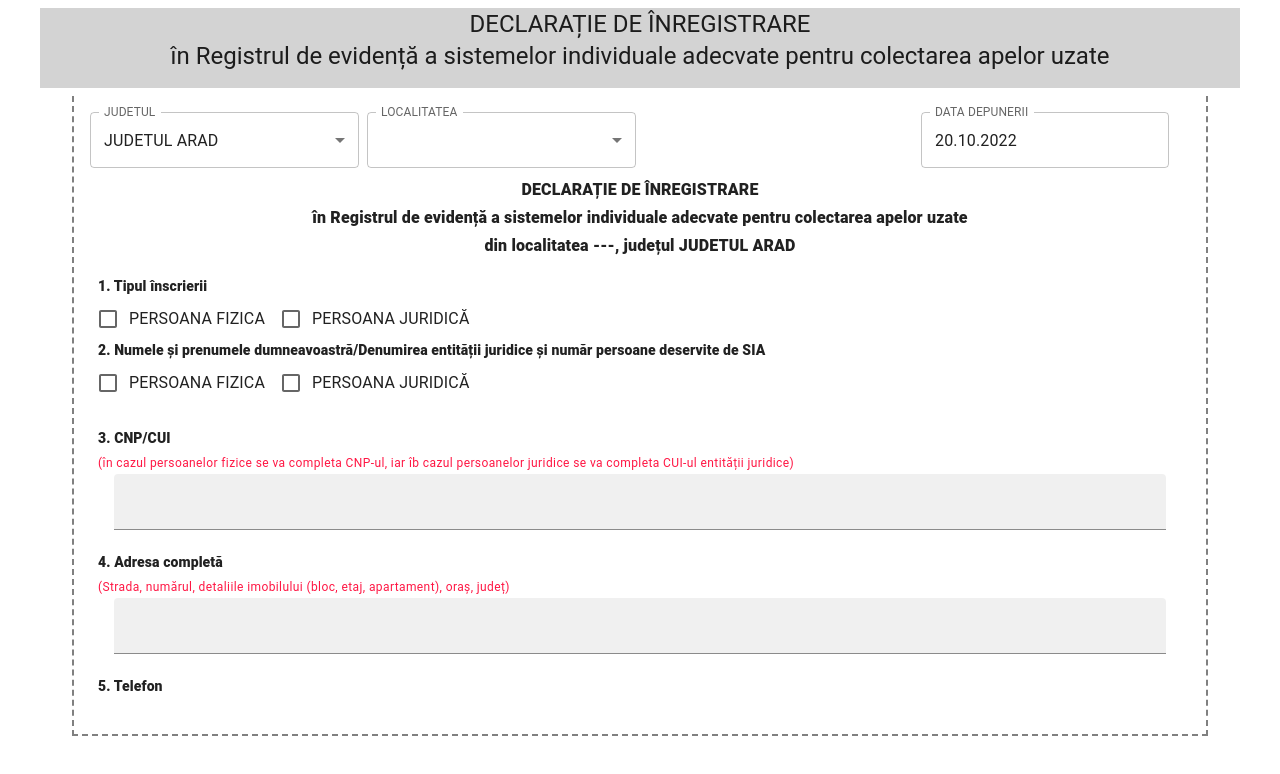
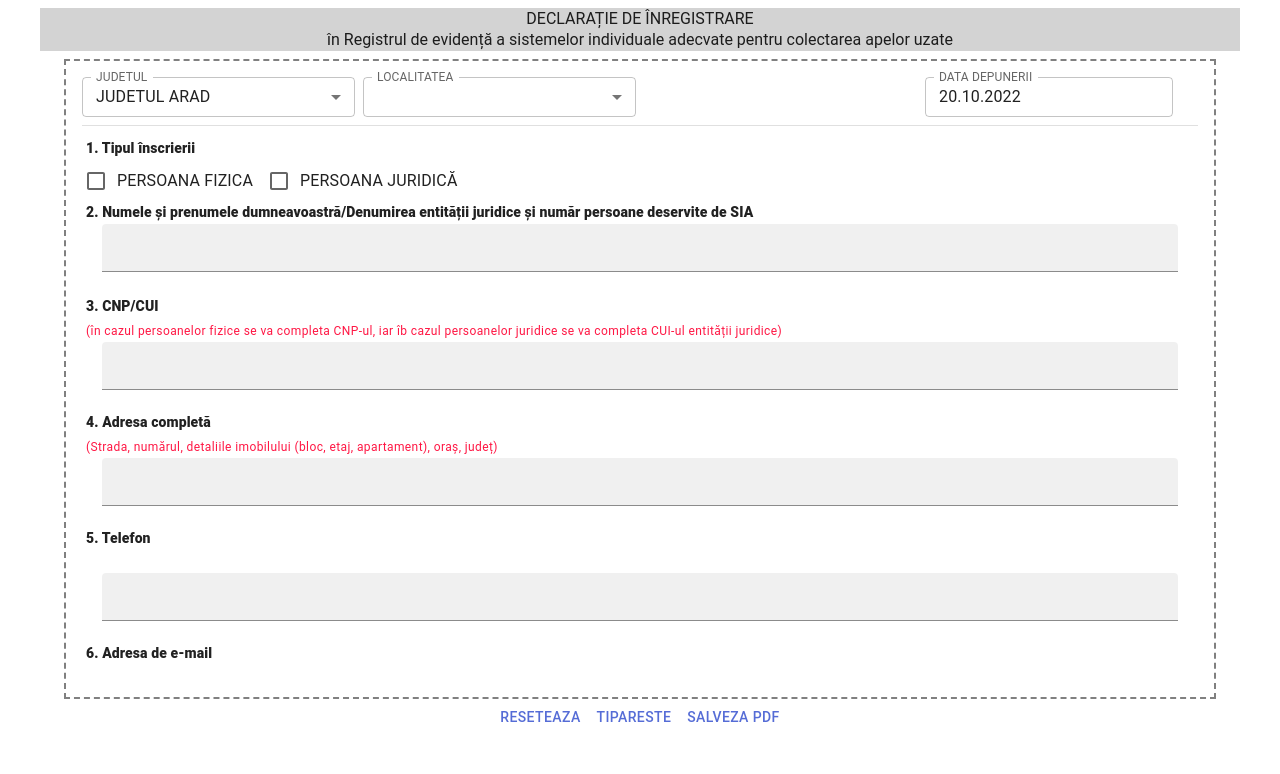
Before and after one commit to gabizz/registrul-buzilor, a Next.js app: page / in a window 1280 px wide. Shown: the top 774 px of the page. Built offline with nearby package versions, Linux system fonts and the light colour scheme.

Commit message:
design fixes

```diff
--- a/pages/index.js
+++ b/pages/index.js
@@ -2,7 +2,7 @@ import React, { Fragment, useState, useEffect, useMemo } from 'react';
 import Container from '@mui/material/Container';
 import Box from '@mui/material/Box';
 import Link from "../src/Link"
-import { MenuItem, TextField, Grid, Typography, FormControlLabel, FormGroup, Checkbox } from '@mui/material';
+import { MenuItem, TextField, Grid, Typography, FormControlLabel, FormGroup, Checkbox, Hidden, Divider, Button } from '@mui/material';
 import { DatePicker } from '@mui/x-date-pickers'
 import { useAppContext } from '../src/appContext';
 import SIRUTA from "../src/siruta"
@@ -38,9 +38,9 @@ export default function Index() {
   })
   return (
     <Fragment>
-      <Container maxWidth="lg" sx={{ position: "absolote", height: "10vh", background: "lightgrey" }}>
+      <Container maxWidth="lg" sx={{ position: "absolote",  background: "lightgrey" }}>
         <Box sx={{ my: 1, position: "relative" }}>
-          <Typography variant="h5" component="h1" gutterBottom sx={{ textAlign: "center" }}>
+          <Typography variant="h5" component="h1" gutterBottom sx={{ textAlign: "center", fontSize: "1rem" }}>
             DECLARAȚIE DE ÎNREGISTRARE<br />
             în Registrul de evidență a sistemelor individuale adecvate pentru colectarea apelor uzate
 
@@ -51,11 +51,11 @@ export default function Index() {
       </Container>
       <Container maxWidth="lg" >
         {console.log("jud from context:", ctx.state.jud)}
-        <Box sx={{ mx: 1, mt: 1, p: 2, border: "2px dashed grey", borderTop: "none", height: "80vh", overflow: "hidden" }}>
+        <Box sx={{ m:0, p: 2, border: "2px dashed grey",  height: "80vh", overflow: "hidden" }}>
           <Grid container spacing={1}>
-            <Grid item xs = {12} sm = {3}>
+            <Grid item xs={12} sm={3}>
               <TextField
-                select value={ctx.state.jud} onChange={judChangeHandler} fullWidth
+                select value={ctx.state.jud} onChange={judChangeHandler} fullWidth size="small"
                 label="JUDETUL"
               >
                 {JUDETE.map((e, i) => (
@@ -65,9 +65,9 @@ export default function Index() {
                 ))}
               </TextField>
             </Grid>
-            <Grid item xs = {12} sm = {3}>
+            <Grid item xs={12} sm={3}>
               <TextField
-                select value={ctx.state.loc} onChange={locChangeHandler} fullWidth
+                select value={ctx.state.loc} onChange={locChangeHandler} fullWidth size="small"
                 label="LOCALITATEA" placeholder='alegeti  localitatea'
               >
                 {citiesList.map((e, i) => (
@@ -77,266 +77,263 @@ export default function Index() {
                 ))}
               </TextField>
             </Grid>
-            <Grid item xs = {true} />
-            <Grid item xs = {12} sm = {3}>
+            <Grid item xs={true} />
+
+            <Grid item xs={12} sm={3}>
               <DatePicker
                 type="date"
-              label = "DATA DEPUNERII"
+                label="DATA DEPUNERII"
                 value={ctx.state.dt}
                 onChange={dtHandler}
-              renderInput={(params) => <TextField {...params} />}
+                renderInput={(params) => <TextField size="small" {...params} />}
               />
             </Grid>
-            <Grid item sm = {12}>
-              <Typography variant = "subtitle1" align="center" fontWeight={900}>
-            DECLARAȚIE DE ÎNREGISTRARE <br/>
+            <Grid item sm = {12}><Divider/></Grid>
+            {/* <Hidden smDown>
+              <Grid item sm={12}>
+                <Typography variant="subtitle1" align="center" fontWeight={900} fontSize="0.9rem">
+                  DECLARAȚIE DE ÎNREGISTRARE <br />
                   în Registrul de evidență a sistemelor individuale adecvate pentru colectarea apelor uzate
-<br/> din localitatea {' '}
-{ctx.state.loc ? SIRUTA.find( el => el.siruta === ctx.state.loc)['denloc']  : "---"},
-județul {ctx.state.jud ? SIRUTA.find( el => el.siruta === ctx.state.jud)['denloc']  : "---"}
+                  <br /> din localitatea {' '}
+                  {ctx.state.loc ? SIRUTA.find(el => el.siruta === ctx.state.loc)['denloc'] : "---"},
+                  județul {ctx.state.jud ? SIRUTA.find(el => el.siruta === ctx.state.jud)['denloc'] : "---"}
                 </Typography>
               </Grid>
-            <Grid item sm = {12}>
-                <Box sx = {{background: "none", p:1, height: "55vh", overflow: "auto"}}>
+            </Hidden> */}
+            <Grid item sm={12}>
+              <Box sx={{ background: "none", p: 0.5, height: "68vh", overflow: "auto" }}>
 
                 <Grid container>
-                      <Grid item sm = {12}>
-                        <Typography variant = "subtitle2"  fontWeight={800}>
+                  <Grid item sm={12}>
+                    <Typography variant="subtitle2" fontWeight={800}>
                       1. Tipul înscrierii
                     </Typography>
 
                     <FormControlLabel
-                              label = "PERSOANA FIZICA"
-                              control = {<Checkbox/>}
+                      label="PERSOANA FIZICA"
+                      control={<Checkbox />}
                     />
                     <FormControlLabel
-                              label = "PERSOANA JURIDICĂ"
-                              control = {<Checkbox/>}
+                      label="PERSOANA JURIDICĂ"
+                      control={<Checkbox />}
                     />
                   </Grid>
-                      <Grid item sm = {12}>
-                        <Typography variant = "subtitle2" fontWeight={800}>
+                  <Grid item sm={12}>
+                    <Typography variant="subtitle2" fontWeight={800}>
                       2. Numele și prenumele dumneavoastră/Denumirea entității juridice și număr persoane deservite de SIA
                     </Typography>
 
-                          <FormControlLabel
-                              label = "PERSOANA FIZICA"
-                              control = {<Checkbox/>}
-                          />
-                          <FormControlLabel
-                              label = "PERSOANA JURIDICĂ"
-                              control = {<Checkbox/>}
-                          />
+                    <TextField variant="filled" fullWidth sx={{ px: 2 }} size="small"/>
                   </Grid>
-                      <Grid item sm = {12}>
-                        <br/>
-                        <Typography variant = "subtitle2" fontWeight={800}>
+                  <Grid item sm={12}>
+                    <br />
+                    <Typography variant="subtitle2" fontWeight={800}>
                       3. CNP/CUI
                     </Typography>
-                        <Typography variant ="caption" color="error">
+                    <Typography variant="caption" color="error">
                       (în cazul persoanelor fizice se va completa CNP-ul, iar îb cazul persoanelor juridice se va completa CUI-ul entității juridice)
                     </Typography>
-                        <br/>
-                          <TextField variant="filled" fullWidth sx = {{px:2}}/>
+                    <br />
+                    <TextField variant="filled" fullWidth sx={{ px: 2 }} size="small"/>
                   </Grid>
 
-                      <Grid item sm = {12}>
-                        <Typography variant = "subtitle2" fontWeight={800}>
-                          <br/>
+                  <Grid item sm={12}>
+                    <Typography variant="subtitle2" fontWeight={800}>
+                      <br />
                       4. Adresa completă
                     </Typography>
-                        <Typography variant ="caption" color="error">
+                    <Typography variant="caption" color="error">
                       (Strada, numărul, detaliile imobilului (bloc, etaj, apartament), oraș, județ)
                     </Typography>
-                        <br/>
-                          <TextField variant="filled" fullWidth sx = {{px:2}}/>
+                    <br />
+                    <TextField variant="filled" fullWidth sx={{ px: 2 }} size="small"/>
                   </Grid>
 
-                      <Grid item sm = {12}>
-                        <Typography variant = "subtitle2" fontWeight={800}>
-                          <br/>
+                  <Grid item sm={12}>
+                    <Typography variant="subtitle2" fontWeight={800}>
+                      <br />
                       5. Telefon
                     </Typography>
-                        <br/>
-                          <TextField variant="filled" fullWidth sx = {{px:2}}/>
+                    <br />
+                    <TextField variant="filled" fullWidth sx={{ px: 2 }} size="small"/>
                   </Grid>
 
-                      <Grid item sm = {12}>
-                        <Typography variant = "subtitle2" fontWeight={800}>
-                          <br/>
+                  <Grid item sm={12}>
+                    <Typography variant="subtitle2" fontWeight={800}>
+                      <br />
                       6. Adresa de e-mail
                     </Typography>
-                        <br/>
-                          <TextField variant="filled" fullWidth sx = {{px:2}}/>
+                    <br />
+                    <TextField variant="filled" fullWidth sx={{ px: 2 }} size="small"/>
                   </Grid>
 
-                      <Grid item sm = {12}>
-                        <Typography variant = "subtitle2" fontWeight={800}>
-                          <br/>
+                  <Grid item sm={12}>
+                    <Typography variant="subtitle2" fontWeight={800}>
+                      <br />
                       7. Activitatea principală conform CAEN
                     </Typography>
-                        <Typography variant ="caption" color="error">
+                    <Typography variant="caption" color="error">
                       IMPORTANT! Acest câmp se completează numai în cazul PERSOANELOR JURIDICE
                     </Typography>
-                        <br/>
-                          <TextField variant="filled" fullWidth sx = {{px:2}}/>
+                    <br />
+                    <TextField variant="filled" fullWidth sx={{ px: 2 }} size="small"/>
                   </Grid>
 
-                      <Grid item sm = {12}>
-                        <Typography variant = "subtitle2" fontWeight={800}>
-                          <br/>
+                  <Grid item sm={12}>
+                    <Typography variant="subtitle2" fontWeight={800}>
+                      <br />
                       8. Descrierea activității societății
                     </Typography>
-                        <Typography variant ="caption" color="error">
+                    <Typography variant="caption" color="error">
                       IMPORTANT! Acest câmp se completează numai în cazul PERSOANELOR JURIDICE
                     </Typography>
-                        <br/>
-                          <TextField variant="filled" fullWidth sx = {{px:2}}/>
+                    <br />
+                    <TextField variant="filled" fullWidth sx={{ px: 2 }} size="small"/>
                   </Grid>
                 </Grid>
 
-                    <Grid item sm = {12}>
-                        <Typography variant = "subtitle2"  fontWeight={800}>
+                <Grid item sm={12}>
+                  <Typography variant="subtitle2" fontWeight={800}>
                     9. Dețineți autorizație de mediu?
                   </Typography>
-                        <Typography variant ="caption" color="error">
+                  <Typography variant="caption" color="error">
                     IMPORTANT! Acest câmp se completează numai în cazul PERSOANELOR JURIDICE
                   </Typography>
-                        <br/>
+                  <br />
                   <FormControlLabel
-                              label = "DA"
-                              control = {<Checkbox/>}
+                    label="DA"
+                    control={<Checkbox />}
                   />
                   <FormControlLabel
-                              label = "NU"
-                              control = {<Checkbox/>}
+                    label="NU"
+                    control={<Checkbox />}
                   />
                 </Grid>
 
 
-                      <Grid item sm = {12}>
-                        <Typography variant = "subtitle2" fontWeight={800}>
-                          <br/>
+                <Grid item sm={12}>
+                  <Typography variant="subtitle2" fontWeight={800}>
+                    <br />
                     10. Numărul și data autorizației de mediu (dacă există) – opțional
                   </Typography>
-                        <Typography variant ="caption" color="error">
+                  <Typography variant="caption" color="error">
                     IMPORTANT! Acest câmp se completează numai în cazul PERSOANELOR JURIDICE
                   </Typography>
-                        <br/>
-                          <TextField variant="filled" fullWidth sx = {{px:2}}/>
+                  <br />
+                  <TextField variant="filled" fullWidth sx={{ px: 2 }} size="small"/>
                 </Grid>
 
-                      <Grid item sm = {12}>
-                        <br/>
-                        <Typography variant = "subtitle2"  fontWeight={800}>
+                <Grid item sm={12}>
+                  <br />
+                  <Typography variant="subtitle2" fontWeight={800}>
                     11. Sistemul individual de care beneficiați și capacitate proiectată
                   </Typography>
-                        <Typography variant ="caption" color="error">
+                  <Typography variant="caption" color="error">
                     IMPORTANT! Acest câmp se completează numai în cazul PERSOANELOR JURIDICE
                   </Typography>
-                        <br/>
+                  <br />
                   <FormControlLabel
-                              label = "Colectare"
-                              control = {<Checkbox/>}
+                    label="Colectare"
+                    control={<Checkbox />}
                   />
-                          <TextField size="small" label = "capacitate"/>
-                          <br/>
+                  <TextField size="small" label="capacitate" size="small"/>
+                  <br />
                   <FormControlLabel
-                              label = "Epurare"
-                              control = {<Checkbox/>}
+                    label="Epurare"
+                    control={<Checkbox />}
                   />
                 </Grid>
 
-                      <Grid item sm = {12}>
-                        <br/>
-                        <Typography variant = "subtitle2"  fontWeight={800}>
+                <Grid item sm={12}>
+                  <br />
+                  <Typography variant="subtitle2" fontWeight={800}>
                     12. Sursa de alimentare cu apă de care beneficiați
                   </Typography>
-                        <Typography variant ="caption" color="error">
+                  <Typography variant="caption" color="error">
                     Bifați toate opțiunile care se aplică.
                   </Typography>
-                        <br/>
+                  <br />
                   <FormControlLabel
-                              label = "Din rețeaua publică"
-                              control = {<Checkbox/>}
+                    label="Din rețeaua publică"
+                    control={<Checkbox />}
                   />
                   <FormControlLabel
-                              label = "Din surse individuale"
-                              control = {<Checkbox/>}
+                    label="Din surse individuale"
+                    control={<Checkbox />}
                   />
                 </Grid>
 
-                      <Grid item sm = {12}>
-                        <Typography variant = "subtitle2" fontWeight={800}>
-                          <br/>
+                <Grid item sm={12}>
+                  <Typography variant="subtitle2" fontWeight={800}>
+                    <br />
                     13. Descrieți sistemul de evacuare a apelor uzate menajere de care beneficiați
                   </Typography>
 
-                          <TextField multiline rows={2} variant="filled" fullWidth sx = {{px:2}}/>
+                  <TextField multiline rows={2} variant="filled" fullWidth sx={{ px: 2 }} size="small"/>
                 </Grid>
 
-                      <Grid item sm = {12}>
-                        <Typography variant = "subtitle2" fontWeight={800}>
-                          <br/>
+                <Grid item sm={12}>
+                  <Typography variant="subtitle2" fontWeight={800}>
+                    <br />
                     14. Descrieți modul în care se realizează epurarea apelor uzate:
                   </Typography>
-                        <Typography variant ="caption" color="error">
+                  <Typography variant="caption" color="error">
                     Vă rugăm elaborați un răspuns detaliat.
                   </Typography>
-                          <TextField multiline rows={2} variant="filled" fullWidth sx = {{px:2}}/>
+                  <TextField multiline rows={2} variant="filled" fullWidth sx={{ px: 2 }} size="small"/>
                 </Grid>
 
-                      <Grid item sm = {12}>
-                        <Typography variant = "subtitle2" fontWeight={800}>
-                          <br/>
+                <Grid item sm={12}>
+                  <Typography variant="subtitle2" fontWeight={800}>
+                    <br />
                     15. Descrieți modul în care se monitorizează descărcarea apelor uzate:
                   </Typography>
-                        <Typography variant ="caption" color="error">
+                  <Typography variant="caption" color="error">
                     Vă rugăm să ne oferiți rezultatele ultimelor analize efectuate.
                   </Typography>
-                          <TextField multiline rows={2} variant="filled" fullWidth sx = {{px:2}}/>
+                  <TextField multiline rows={2} variant="filled" fullWidth sx={{ px: 2 }} size="small"/>
                 </Grid>
 
-                      <Grid item sm = {12}>
-                        <Typography variant = "subtitle2" fontWeight={800}>
-                          <br/>
+                <Grid item sm={12}>
+                  <Typography variant="subtitle2" fontWeight={800}>
+                    <br />
                     16. Numărul și data Contractului încheiat cu Societatea de vidanjare.
                   </Typography>
-                        <Typography variant ="caption" color="error">
+                  <Typography variant="caption" color="error">
                     IMPORTANT! Acest câmp se completează numai de PERSOANELE JURIDICE.
                   </Typography>
-                        <br/><br/>
+                  <br /><br />
                   <Grid container spacing={2}>
-                            <Grid item xs = {12} sm = {2}>
-                              <TextField variant="filled" fullWidth label = "CONTRACT NR."/>
+                    <Grid item xs={12} sm={2}>
+                      <TextField variant="filled" fullWidth label="CONTRACT NR." size="small"/>
                     </Grid>
-                            <Grid item xs = {12} sm = {4}>
+                    <Grid item xs={12} sm={4}>
                       <DatePicker
                         type="date"
-                                  label = "DIN DATA"
+                        label="DIN DATA"
                         value={ctx.state.dt}
                         onChange={dtHandler}
-                                  renderInput={(params) => <TextField variant="filled" {...params}/>}
+                        renderInput={(params) => <TextField variant="filled" {...params} size="small"/>}
                       />
                     </Grid>
                   </Grid>
-                          <br/>
+                  <br />
                 </Grid>
 
-                      <Grid item sm = {12} sx = {{p:1, background: "beige", fontSize: "0.7em", fontWeight: 400}}>
+                <Grid item sm={12} sx={{ p: 1, background: "beige", fontSize: "0.7em", fontWeight: 400 }}>
                   Prin completarea și transmiterea acestui formular sunteți de acord cu prelucrarea datelor cu caracter personal în scopul înscrierii în REGISTRUL DE EVIDENȚĂ A SISTEMELOR INDIVIDUALE ADECVATE PENTRU COLECTAREA APELOR UZATE al Comunei Șagu, județul Arad. Prelucrarea datelor cu caracter personal se va realiza cu respectarea prevederilor Regulamentului nr. 679/20166 adoptat de Parlamentul European și Consiliul Uniunii Europene pentru aprobarea normelor privind protecția în ceea ce privește prelucrarea datelor cu caracter personal, precum și a normelor referitoare la libera circulație a acestui tip de date cu caracter personal.
                 </Grid>
-                    <Grid item sm = {12}>
-                      <br/><br/>
+                <Grid item sm={12}>
+                  <br /><br />
                   <Grid container>
-                      <Grid item sm ={6} align="center">
+                    <Grid item sm={6} align="center">
                       DATA,
-                        <br/>
+                      <br />
                       <strong>{moment(ctx.state.dt).format("DD.MM.YYYY")}</strong>
                     </Grid>
-                      <Grid item sm ={6} align="center">
+                    <Grid item sm={6} align="center">
                       SEMNĂTURA,
-                        <br/>
+                      <br />
                       ..........................................
                     </Grid>
                   </Grid>
@@ -352,6 +349,11 @@ județul {ctx.state.jud ? SIRUTA.find( el => el.siruta === ctx.state.jud)['denlo
 
 
         </Box>
+        <Box sx = {{textAlign:"center"}}>
+          <Button>RESETEAZA</Button>
+          <Button>TIPARESTE</Button>
+          <Button>SALVEZA PDF</Button>
+        </Box>
 
       </Container>
     </Fragment>
```
Lines whose indentation alone changed are shown as unchanged.
